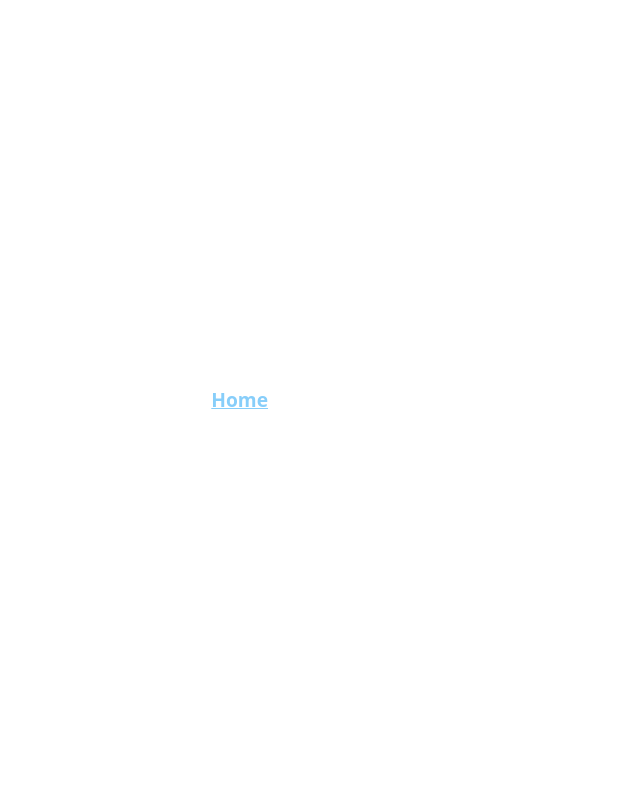
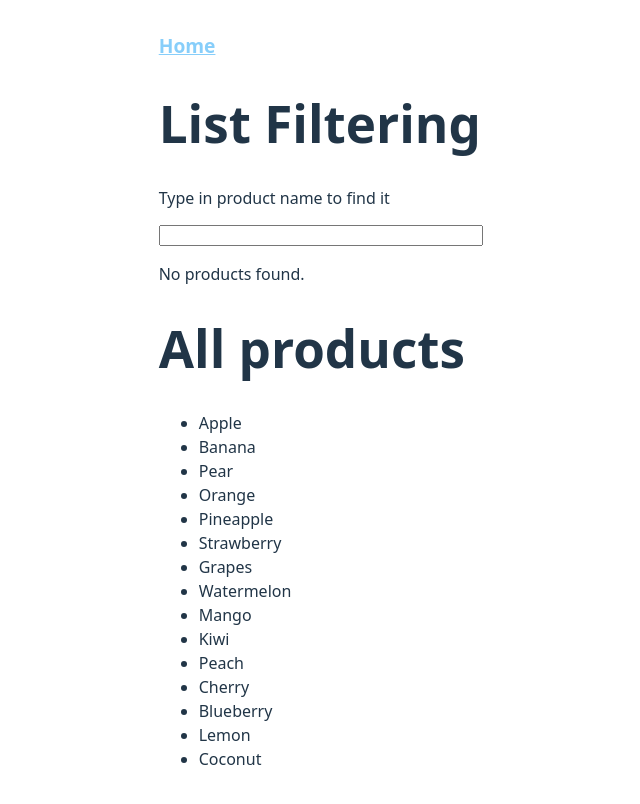
Before and after one commit to JustynaGargula/react-exercises, a React (Vite) app: page /list-filter in a window 1280 px wide. Before the commit this address had no page. Shown: the top 804 px of the page, without its empty margins (314-954 px from the left). Built offline with nearby package versions, Linux system fonts and the light colour scheme.

Commit message:
Exercise 3 List filtering + new ideas

```diff
--- a/src/App.css
+++ b/src/App.css
@@ -45,3 +45,11 @@ button[type="submit"] {
 .resetButton {
   border: solid firebrick;
 }
+
+.v-field {
+  margin: 10px 10px 10px 0px;
+  display: grid;
+}
+.v-field input {
+  margin-top: 15px;
+}
--- a/src/App.jsx
+++ b/src/App.jsx
@@ -3,6 +3,7 @@ import {Link, Route, BrowserRouter as Router, Routes} from "react-router-dom";
 import Counter from "./components/Counter.jsx";
 import Home from "./components/Home.jsx";
 import Form from "./components/Form.jsx";
+import ListFilter from "./components/ListFilter.jsx";
 
 function App() {
 
@@ -13,12 +14,14 @@ function App() {
           <Link to={"/"} className="homeLink">Home</Link>
           <Link to={"/counter"}>Counter</Link>
           <Link to={"/form"}>Form</Link>
+          <Link to={"/list-filter"}>List Filter</Link>
         </nav>
 
         <Routes>
           <Route path="/" element={<Home />} />
           <Route path="/counter" element={<Counter />} />
           <Route path="/form" element={<Form />} />
+          <Route path="/list-filter" element={<ListFilter />} />
         </Routes>
       </Router>
     </>
--- a/src/components/Home.jsx
+++ b/src/components/Home.jsx
@@ -31,7 +31,7 @@ export default function Home() {
         </li>
 
         <li>
-          <h3>List Filtering</h3>
+          <h3><Link to={"/list-filter"}>List Filtering</Link></h3>
           <ul>
             <li>You have an array of products (e.g., <code>["apple", "banana", "pear"]</code>).</li>
             <li>Add an input field where the user can type text.</li>
@@ -81,15 +81,32 @@ export default function Home() {
         </li>
       </ol>
 
-      <h2>Other ideas</h2>
+      <h2>My or others ideas</h2>
       <ol>
         <li>
-          Improve navbar
+          <h3>Improve navbar</h3>
           <ul>
             <li>Highlight the current open link</li>
             <li>Style home page link in other way</li>
           </ul>
         </li>
+
+        <li>
+          <h3>To the top button</h3>
+          <ul>
+            <li>Add button to move view to the top of the website</li>
+            <li>Make sure it works on all views</li>
+          </ul>
+        </li>
+
+        <li>
+          <h3>Make collapsable list</h3>
+          <ul>
+            <li>Make exercises explanations collapsable</li>
+            <li>Leave only titles of exercises</li>
+          </ul>
+        </li>
+
       </ol>
     </>
   )
--- /dev/null
+++ b/src/components/ListFilter.jsx
@@ -0,0 +1,35 @@
+import {useState} from "react";
+
+const products = ["Apple", "Banana", "Pear", "Orange", "Pineapple", "Strawberry", "Grapes", "Watermelon", "Mango", "Kiwi", "Peach", "Cherry", "Blueberry", "Lemon", "Coconut"];
+
+export default function ListFilter() {
+  const [searchResults, setSearchResults] = useState([]);
+  const handleSearch = (searchedProduct) => {
+    setSearchResults(() => products.filter(product => product.toLowerCase().includes(searchedProduct.toLowerCase())))
+  }
+  return (
+    <>
+      <h1>List Filtering</h1>
+      <form>
+        <div className="v-field">
+          <label htmlFor="searchedProduct">Type in product name to find it</label>
+          <input name="searchedProduct" type="text" onChange={(e) => {handleSearch(e.target.value)}}/>
+        </div>
+      </form>
+      {searchResults.length > 0 ?
+        <div>
+          <h2>Found products:</h2>
+          <ul>
+            {searchResults.map((product, index) => (<li key={index}>{product}</li>))}
+          </ul>
+        </div>
+        : <p>No products found.</p>
+      }
+
+      <h1>All products</h1>
+      <ul>
+        {products.map((product, index) => <li key={index}>{product}</li>)}
+      </ul>
+    </>
+  )
+}
```
